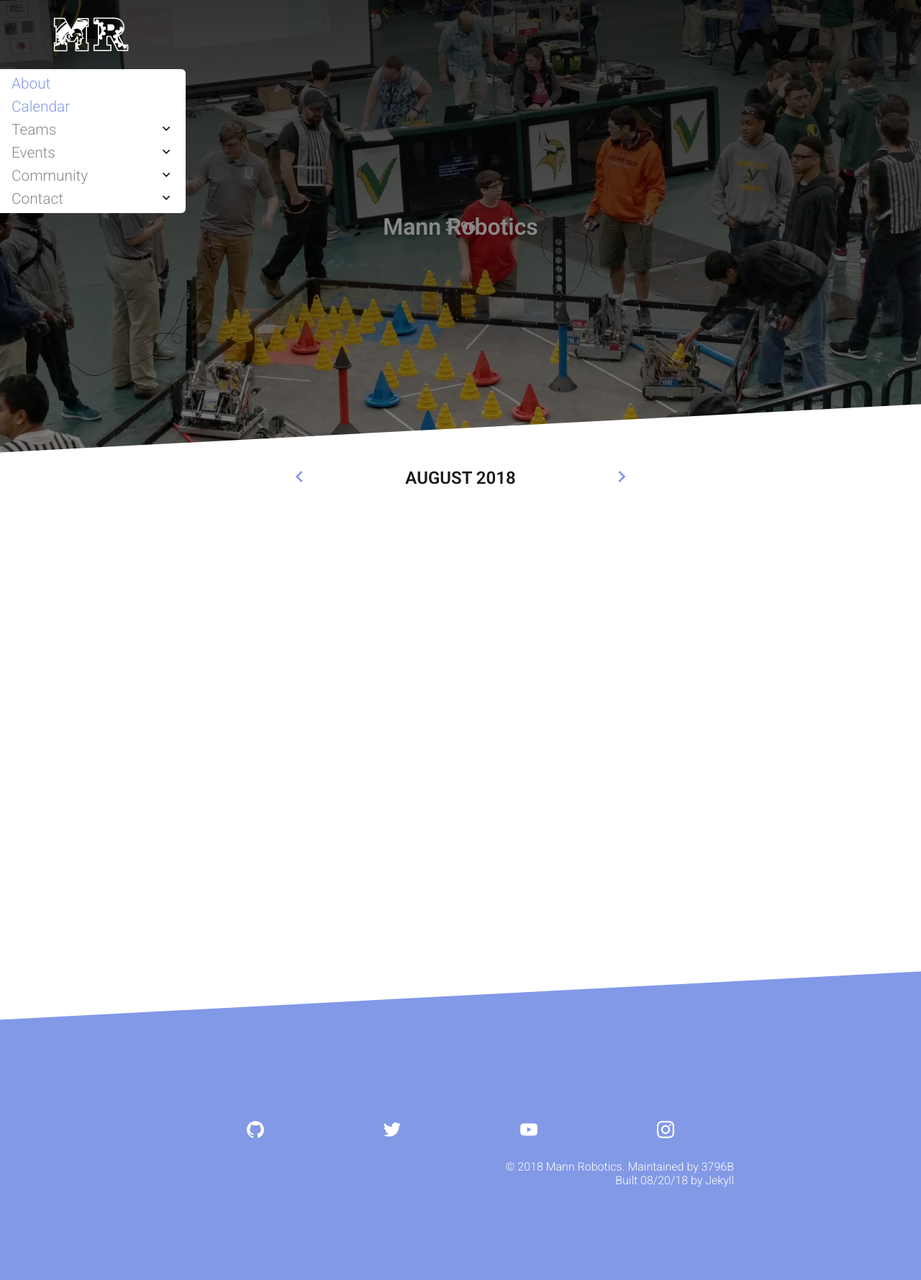
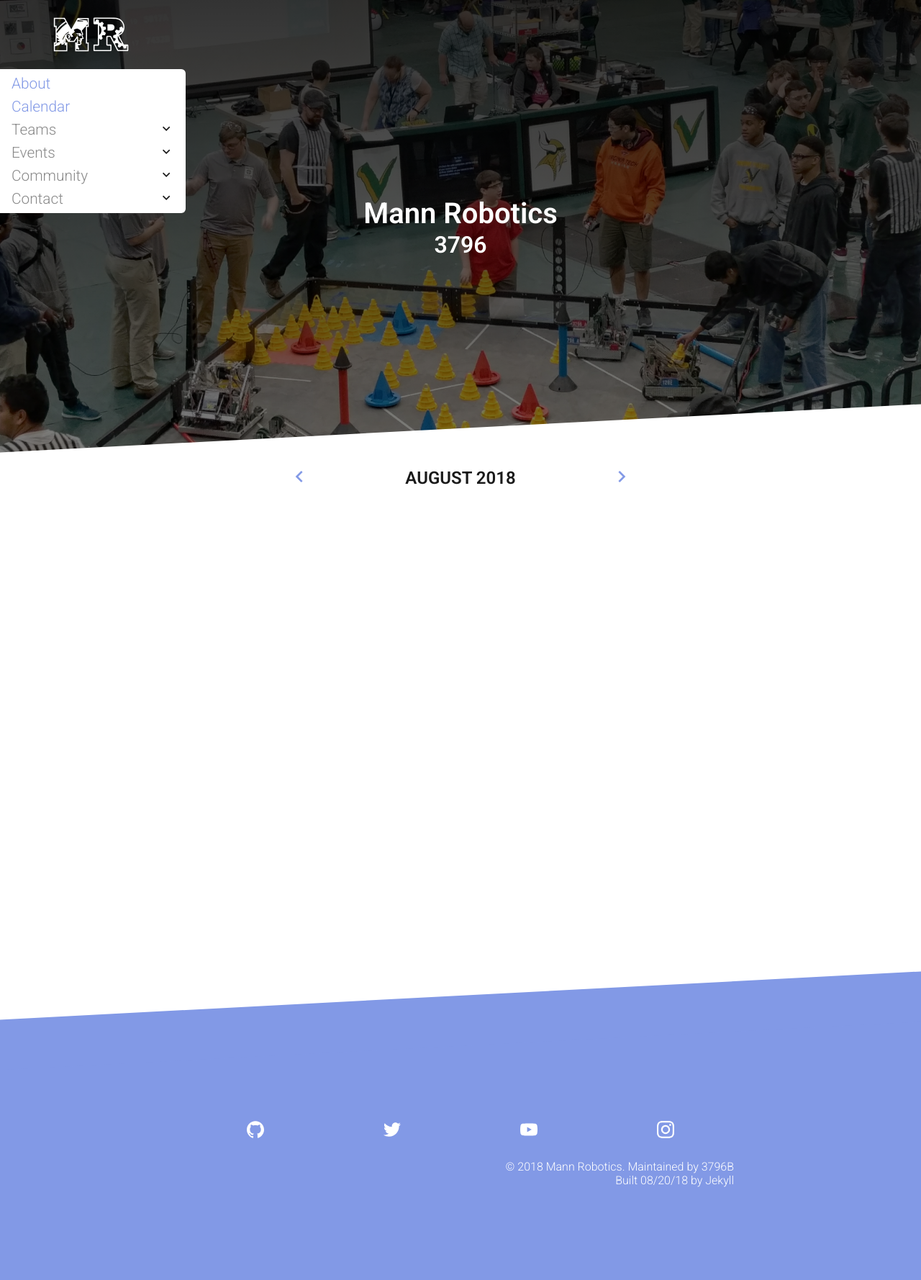
Before and after one commit to mannrobo/mannrobo.github.io, a Jekyll site: the page built from calendar.html, in a window 1280 px wide. Shown: the whole page at 72% size. Built offline with Jekyll 4.4.1, drawn with Linux system fonts in a browser that asks for light colours; comment, search, counter and statistics services are not loaded.

Commit message:
Fix burger on iOS

```diff
--- a/assets/css/main.css
+++ b/assets/css/main.css
@@ -100,6 +100,7 @@ nav#global {
   height: 6rem;
   display: flex;
   align-items: center;
+  justify-content: space-between;
   z-index: 1000;
 }
 
@@ -157,11 +158,18 @@ header.page {
   display: flex;
   align-items: center;
   justify-content: center;
+  flex-direction: column;
 }
 
 header.page h1 {
-  position: absolute;
+  font-size: 2.5rem;
+  color: #ffffff;
+}
+
+header.page h3 {
+  color: #ffffff;
   font-size: 2rem;
+  margin-top: -32px;
 }
 
 header.page::after {
@@ -180,10 +188,10 @@ header.page::after {
 }
 
 nav#global a.burger {
-  position: absolute;
-  right: 2rem;
+  margin-right: 2rem;
   height: 26px !important;
   width: 32px;
+  position: relative;
 }
 
 nav#global a.burger.hidden {
```
